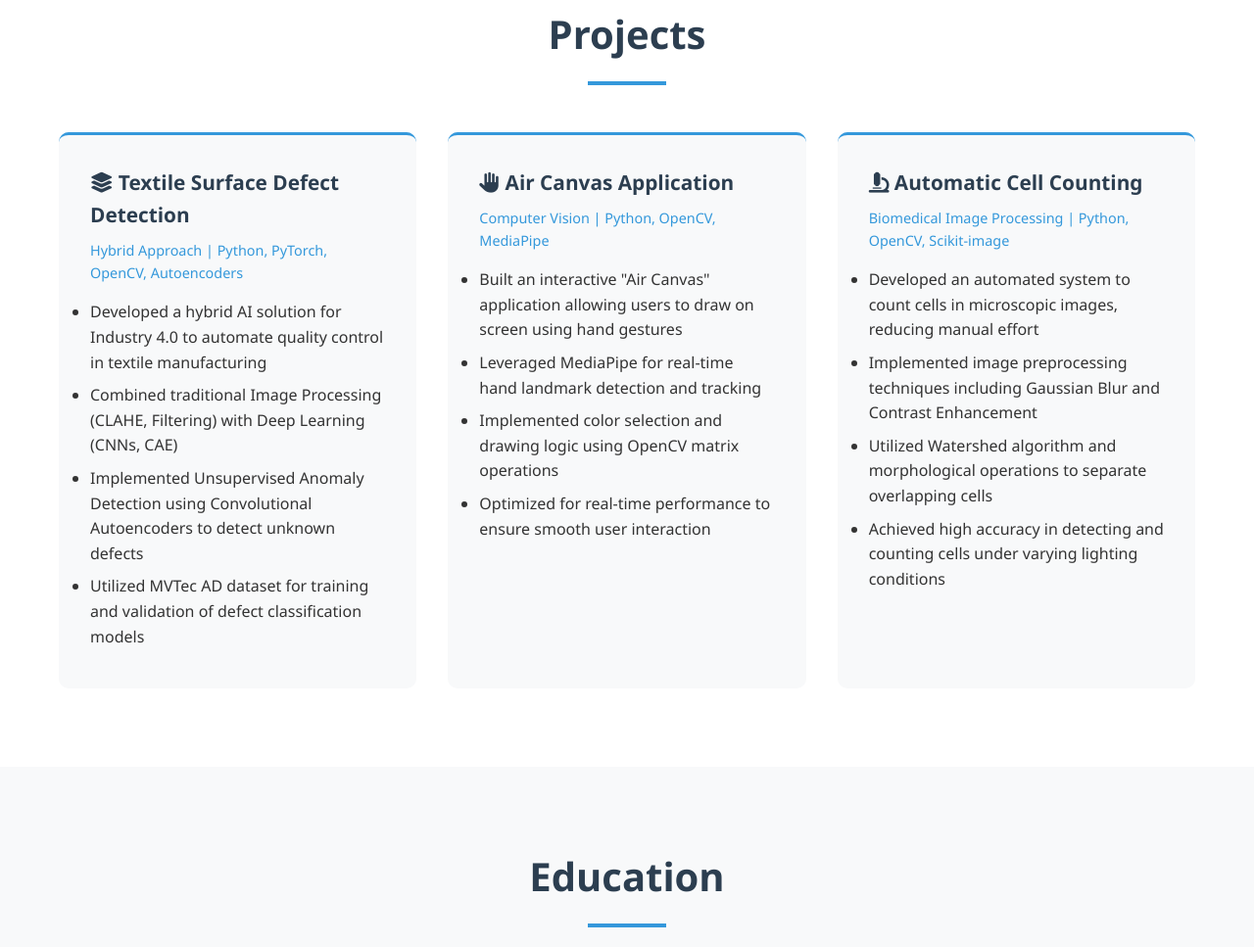
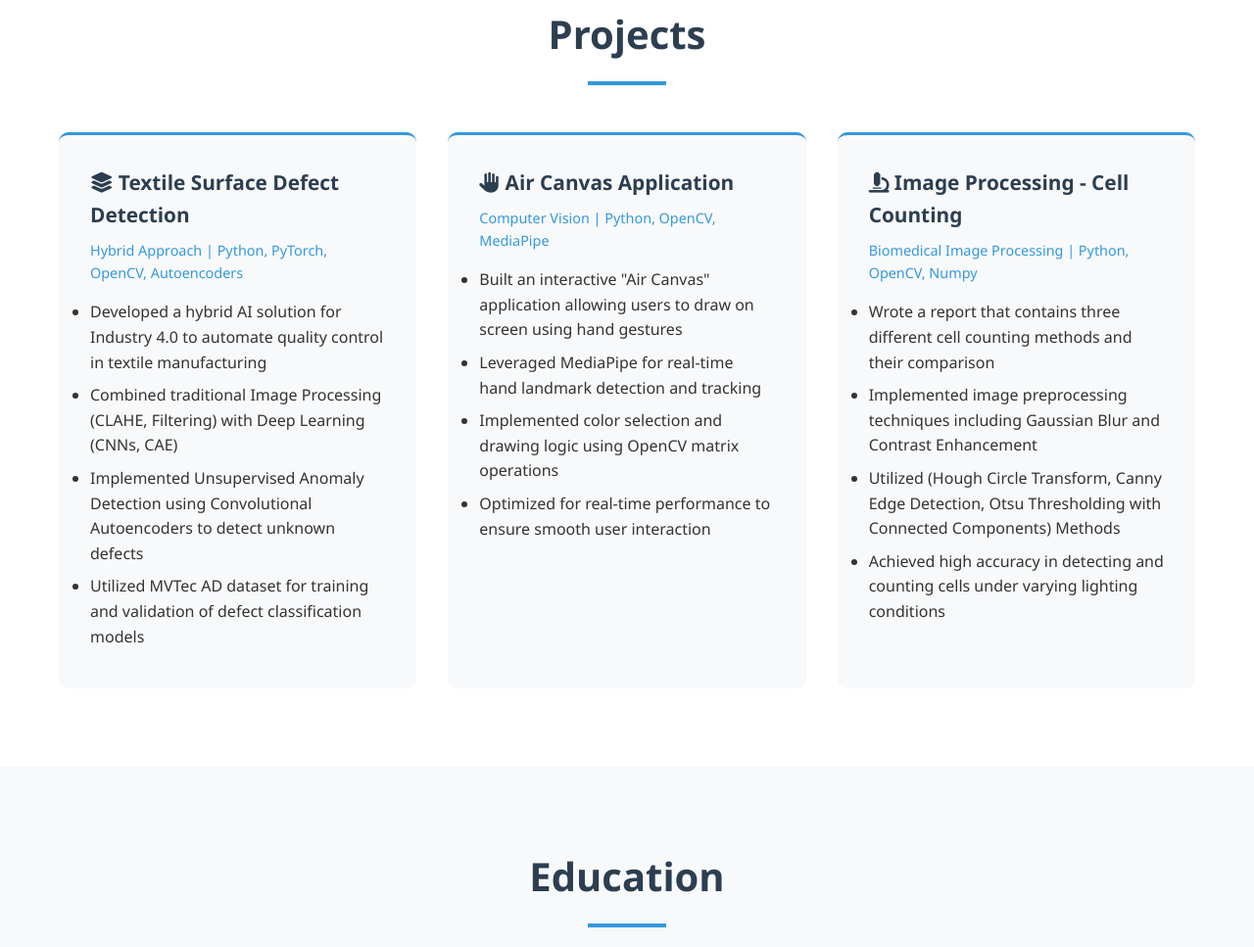
Before and after one commit to emreefeyuksel/EEY, a plain HTML site: page index.html in a window 1280 px wide. Shown: the part 3205-4172 px from the top of the page at 98% size. Drawn offline with Linux system fonts and the light colour scheme.

Commit message:
Content renewed

```diff
--- a/index.html
+++ b/index.html
@@ -317,12 +317,12 @@
                 </div>
 
                 <div class="project-card">
-                    <h3><i class="fas fa-microscope"></i> Automatic Cell Counting</h3>
-                    <p class="project-tech">Biomedical Image Processing | Python, OpenCV, Scikit-image</p>
+                    <h3><i class="fas fa-microscope"></i> Image Processing - Cell Counting</h3>
+                    <p class="project-tech">Biomedical Image Processing | Python, OpenCV, Numpy</p>
                     <ul>
-                        <li>Developed an automated system to count cells in microscopic images, reducing manual effort</li>
+                        <li>Wrote a report that contains three different cell counting methods and their comparison</li>
                         <li>Implemented image preprocessing techniques including Gaussian Blur and Contrast Enhancement</li>
-                        <li>Utilized Watershed algorithm and morphological operations to separate overlapping cells</li>
+                        <li>Utilized (Hough Circle Transform, Canny Edge Detection, Otsu Thresholding with Connected Components) Methods</li>
                         <li>Achieved high accuracy in detecting and counting cells under varying lighting conditions</li>
                     </ul>
                 </div>
```
